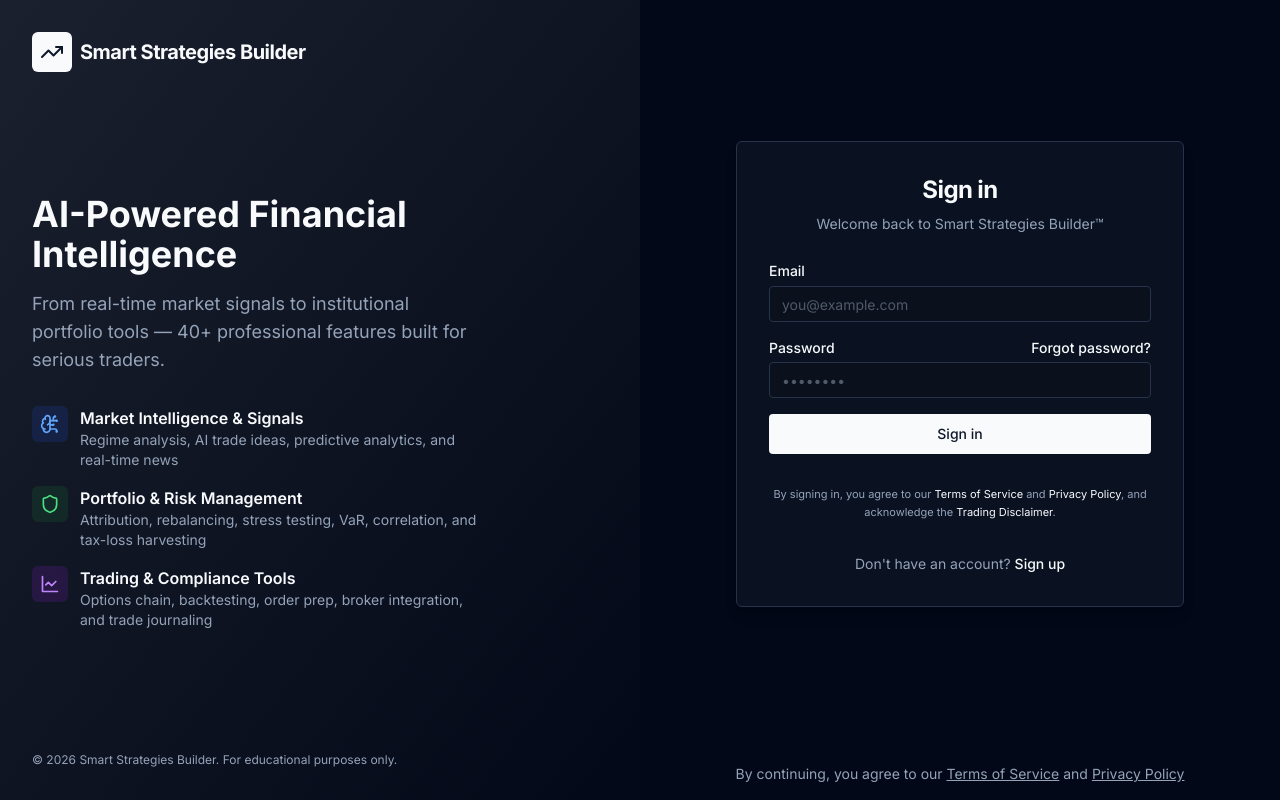
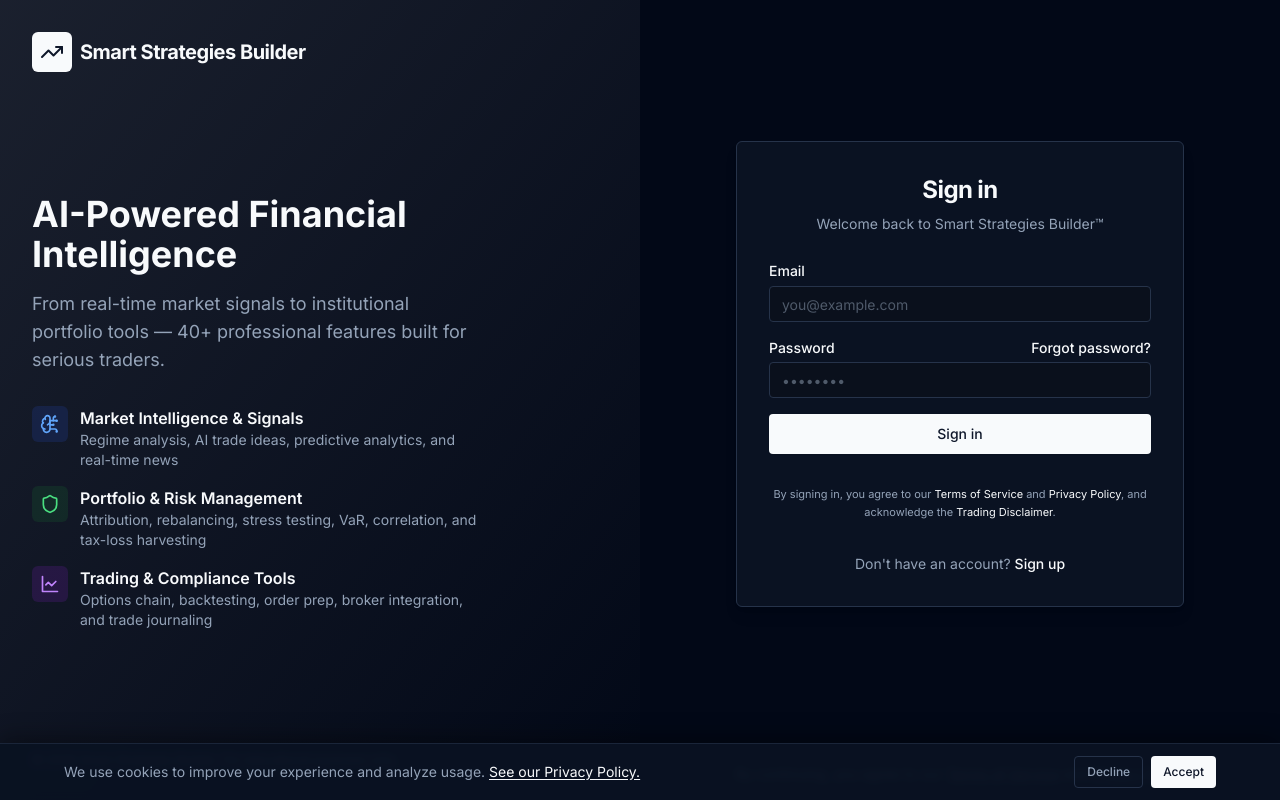
Before and after one commit to DowellHd/ssb-web, a Next.js app: page /auth/login in a window 1280 px wide. Built offline with nearby package versions, Linux system fonts and the light colour scheme; no server answers.

Commit message:
feat: GDPR cookie consent banner with gated PostHog initialization (#177)

```diff
--- a/src/app/app/settings/privacy/page.tsx
+++ b/src/app/app/settings/privacy/page.tsx
@@ -41,6 +41,8 @@ import {
   type DataExport,
 } from '@/lib/api/privacy';
 import { getErrorMessage } from '@/lib/api-client';
+import { getCookieConsent, setCookieConsent } from '@/lib/cookie-consent';
+import { initPostHog, teardownPostHog } from '@/components/posthog-provider';
 
 // ============================================================================
 // Types
@@ -335,6 +337,15 @@ export default function PrivacyDataPage() {
     setLoadingPrefs(true);
     try {
       const data = await getPrivacyPreferences();
+      // Reconcile: if the user declined in the consent banner, honour that
+      // locally even if the backend still has analytics_consent=true (the
+      // backend will be updated the next time they toggle the setting).
+      const localConsent = getCookieConsent();
+      if (localConsent === 'declined' && data.analytics_consent) {
+        data.analytics_consent = false;
+      } else if (localConsent === 'accepted' && !data.analytics_consent) {
+        data.analytics_consent = true;
+      }
       setPrefs(data);
     } catch {
       toast.error('Failed to load privacy preferences');
@@ -356,6 +367,18 @@ export default function PrivacyDataPage() {
     try {
       const updated = await updatePrivacyPreferences({ [key]: value });
       setPrefs(updated);
+
+      // Keep localStorage consent in sync with the analytics toggle
+      if (key === 'analytics_consent') {
+        if (value) {
+          setCookieConsent('accepted');
+          initPostHog();
+        } else {
+          setCookieConsent('declined');
+          teardownPostHog();
+        }
+      }
+
       toast.success('Preference updated');
     } catch (err) {
       setPrefs({ ...prefs, [key]: prev });
--- a/src/app/providers.tsx
+++ b/src/app/providers.tsx
@@ -5,6 +5,7 @@ import { ThemeProvider } from 'next-themes';
 import { Toaster } from 'sonner';
 import { Suspense, useState } from 'react';
 import { PostHogProvider } from '@/components/posthog-provider';
+import { CookieConsentBanner } from '@/components/cookie-consent-banner';
 
 export function Providers({ children }: { children: React.ReactNode }) {
   const [queryClient] = useState(
@@ -31,6 +32,7 @@ export function Providers({ children }: { children: React.ReactNode }) {
           <PostHogProvider>
             {children}
             <Toaster position="top-right" richColors closeButton />
+            <CookieConsentBanner />
           </PostHogProvider>
         </Suspense>
       </QueryClientProvider>
--- /dev/null
+++ b/src/components/cookie-consent-banner.tsx
@@ -0,0 +1,75 @@
+'use client';
+
+import { useState, useEffect } from 'react';
+import Link from 'next/link';
+import { cn } from '@/lib/utils';
+import { Button } from '@/components/ui/button';
+import {
+  getCookieConsent,
+  setCookieConsent,
+} from '@/lib/cookie-consent';
+import { initPostHog, teardownPostHog } from '@/components/posthog-provider';
+
+export function CookieConsentBanner() {
+  const [visible, setVisible] = useState(false);
+
+  useEffect(() => {
+    // Show the banner only if no decision has been made (first visit or expired)
+    if (getCookieConsent() === null) {
+      setVisible(true);
+    }
+  }, []);
+
+  if (!visible) return null;
+
+  const accept = () => {
+    setCookieConsent('accepted');
+    initPostHog();
+    setVisible(false);
+  };
+
+  const decline = () => {
+    setCookieConsent('declined');
+    teardownPostHog();
+    setVisible(false);
+  };
+
+  return (
+    <div
+      role="dialog"
+      aria-live="polite"
+      aria-label="Cookie consent"
+      className={cn(
+        'fixed bottom-0 left-0 right-0 z-[100]',
+        'border-t border-border/60 bg-card/95 backdrop-blur-sm',
+        'px-4 py-3 shadow-[0_-4px_24px_rgba(0,0,0,0.4)]',
+        'motion-safe:animate-in motion-safe:slide-in-from-bottom motion-safe:duration-300',
+      )}
+    >
+      <div className="mx-auto flex max-w-6xl flex-col gap-3 sm:flex-row sm:items-center sm:gap-6">
+        <p className="flex-1 text-sm text-muted-foreground leading-relaxed">
+          We use cookies to improve your experience and analyze usage.{' '}
+          <Link
+            href="/privacy"
+            className="text-foreground underline underline-offset-2 hover:no-underline"
+          >
+            See our Privacy Policy.
+          </Link>
+        </p>
+        <div className="flex shrink-0 gap-2">
+          <Button
+            variant="outline"
+            size="sm"
+            onClick={decline}
+            className="text-muted-foreground hover:text-foreground"
+          >
+            Decline
+          </Button>
+          <Button size="sm" onClick={accept}>
+            Accept
+          </Button>
+        </div>
+      </div>
+    </div>
+  );
+}
--- a/src/components/posthog-provider.tsx
+++ b/src/components/posthog-provider.tsx
@@ -4,17 +4,51 @@ import { useEffect } from 'react';
 import { usePathname, useSearchParams } from 'next/navigation';
 import posthog from 'posthog-js';
 import { PostHogProvider as PHProvider } from 'posthog-js/react';
+import { getCookieConsent, type ConsentDecision } from '@/lib/cookie-consent';
 
 const POSTHOG_KEY = process.env.NEXT_PUBLIC_POSTHOG_KEY;
 const POSTHOG_HOST = process.env.NEXT_PUBLIC_POSTHOG_HOST ?? 'https://app.posthog.com';
 
-if (typeof window !== 'undefined' && POSTHOG_KEY) {
+// Track whether posthog.init() has been called. init() must only run once per
+// page load. After that, use opt_in/opt_out to toggle capturing.
+let _initialized = false;
+
+/**
+ * Initialize PostHog and begin capturing. Safe to call multiple times —
+ * subsequent calls just opt back in after a previous decline.
+ */
+export function initPostHog(): void {
+  if (!POSTHOG_KEY || typeof window === 'undefined') return;
+
+  if (_initialized) {
+    posthog.opt_in_capturing();
+    return;
+  }
+
   posthog.init(POSTHOG_KEY, {
     api_host: POSTHOG_HOST,
-    capture_pageview: false, // we capture manually below
+    capture_pageview: false, // captured manually in PageviewTracker
     capture_pageleave: true,
     persistence: 'localStorage',
+    opt_out_capturing_by_default: false,
   });
+  _initialized = true;
+}
+
+/**
+ * Stop all PostHog capturing and clear any stored identity.
+ * Called when the user declines consent or revokes it in settings.
+ */
+export function teardownPostHog(): void {
+  if (typeof window === 'undefined') return;
+  try {
+    posthog.opt_out_capturing();
+    posthog.reset();
+    // Remove PostHog keys from localStorage
+    Object.keys(localStorage)
+      .filter((k) => k.startsWith('ph_') || k.startsWith('__ph_'))
+      .forEach((k) => localStorage.removeItem(k));
+  } catch { /* ignore */ }
 }
 
 function PageviewTracker() {
@@ -23,7 +57,10 @@ function PageviewTracker() {
 
   useEffect(() => {
     if (!POSTHOG_KEY) return;
-    const url = pathname + (searchParams.toString() ? `?${searchParams.toString()}` : '');
+    // Only fire if the user has accepted — consent may change between renders
+    if (getCookieConsent() !== 'accepted') return;
+    const url =
+      pathname + (searchParams.toString() ? `?${searchParams.toString()}` : '');
     posthog.capture('$pageview', { $current_url: url });
   }, [pathname, searchParams]);
 
@@ -31,6 +68,25 @@ function PageviewTracker() {
 }
 
 export function PostHogProvider({ children }: { children: React.ReactNode }) {
+  useEffect(() => {
+    // Initialize on mount if the user has already accepted
+    if (getCookieConsent() === 'accepted') {
+      initPostHog();
+    }
+
+    // React to banner/settings changes in the same tab
+    const handler = (e: Event) => {
+      const { decision } = (e as CustomEvent<{ decision: ConsentDecision }>).detail;
+      if (decision === 'accepted') {
+        initPostHog();
+      } else {
+        teardownPostHog();
+      }
+    };
+    window.addEventListener('ssb:consent-changed', handler);
+    return () => window.removeEventListener('ssb:consent-changed', handler);
+  }, []);
+
   if (!POSTHOG_KEY) return <>{children}</>;
 
   return (
--- /dev/null
+++ b/src/lib/cookie-consent.ts
@@ -0,0 +1,57 @@
+/**
+ * Cookie consent utilities.
+ * localStorage is the source of truth for whether analytics fires.
+ * Consent expires after 12 months and re-asks the user.
+ */
+
+export const CONSENT_KEY = 'ssb_cookie_consent';
+export const CONSENT_TS_KEY = 'ssb_cookie_consent_ts';
+
+const CONSENT_TTL_MS = 365 * 24 * 60 * 60 * 1000; // 12 months
+
+export type ConsentDecision = 'accepted' | 'declined';
+
+/**
+ * Returns the stored consent decision, or null if the user has not decided
+ * (first visit or consent has expired).
+ */
+export function getCookieConsent(): ConsentDecision | null {
+  if (typeof window === 'undefined') return null;
+  try {
+    const decision = localStorage.getItem(CONSENT_KEY) as ConsentDecision | null;
+    if (!decision) return null;
+
+    const ts = localStorage.getItem(CONSENT_TS_KEY);
+    if (ts && Date.now() - parseInt(ts, 10) > CONSENT_TTL_MS) {
+      localStorage.removeItem(CONSENT_KEY);
+      localStorage.removeItem(CONSENT_TS_KEY);
+      return null;
+    }
+    return decision;
+  } catch {
+    return null;
+  }
+}
+
+/**
+ * Persists the consent decision and notifies other components via a custom
+ * window event so the PostHog provider and privacy settings page stay in sync.
+ */
+export function setCookieConsent(decision: ConsentDecision): void {
+  if (typeof window === 'undefined') return;
+  try {
+    localStorage.setItem(CONSENT_KEY, decision);
+    localStorage.setItem(CONSENT_TS_KEY, Date.now().toString());
+    window.dispatchEvent(
+      new CustomEvent('ssb:consent-changed', { detail: { decision } })
+    );
+  } catch { /* storage unavailable — silent fail */ }
+}
+
+export function clearCookieConsent(): void {
+  if (typeof window === 'undefined') return;
+  try {
+    localStorage.removeItem(CONSENT_KEY);
+    localStorage.removeItem(CONSENT_TS_KEY);
+  } catch { /* ignore */ }
+}
```
